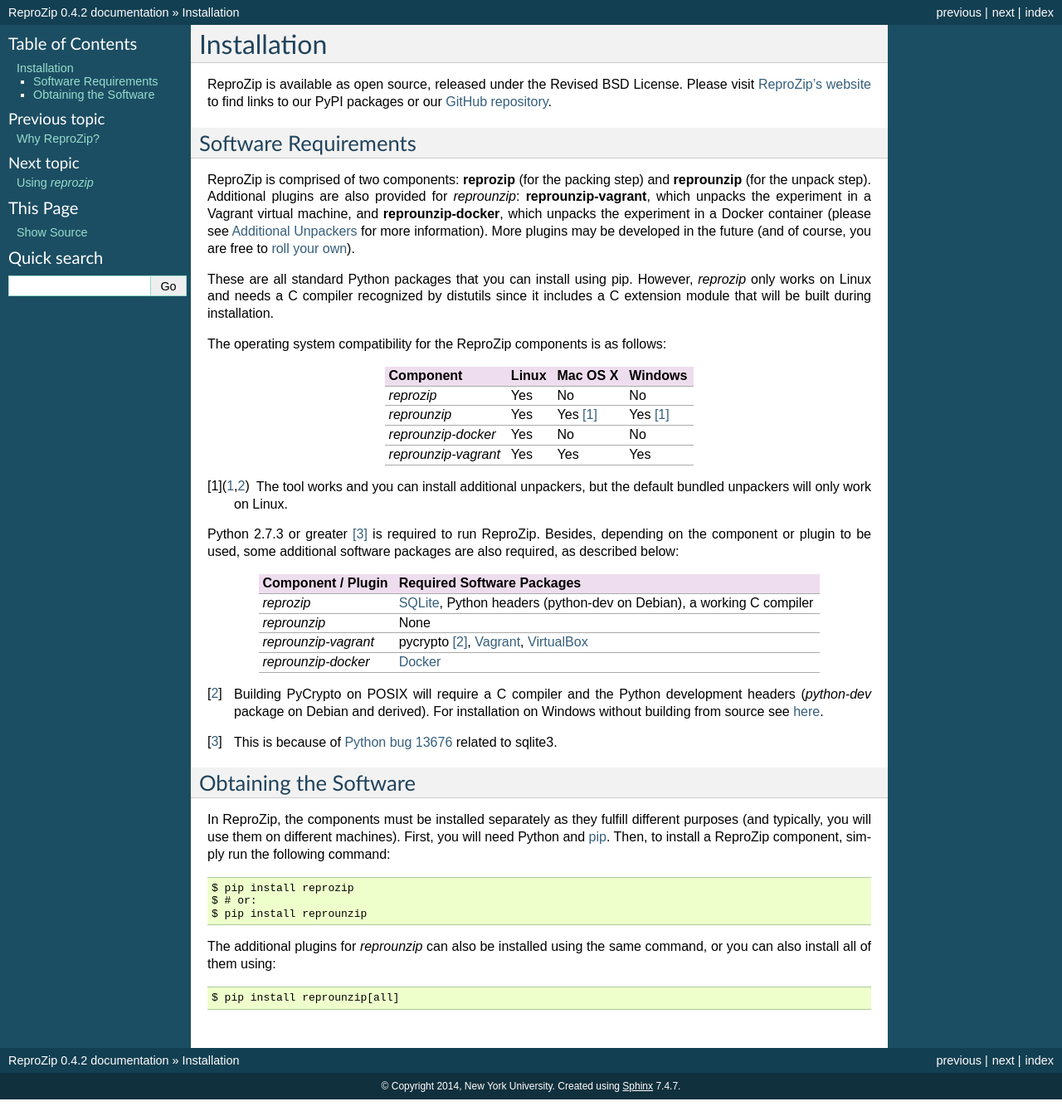
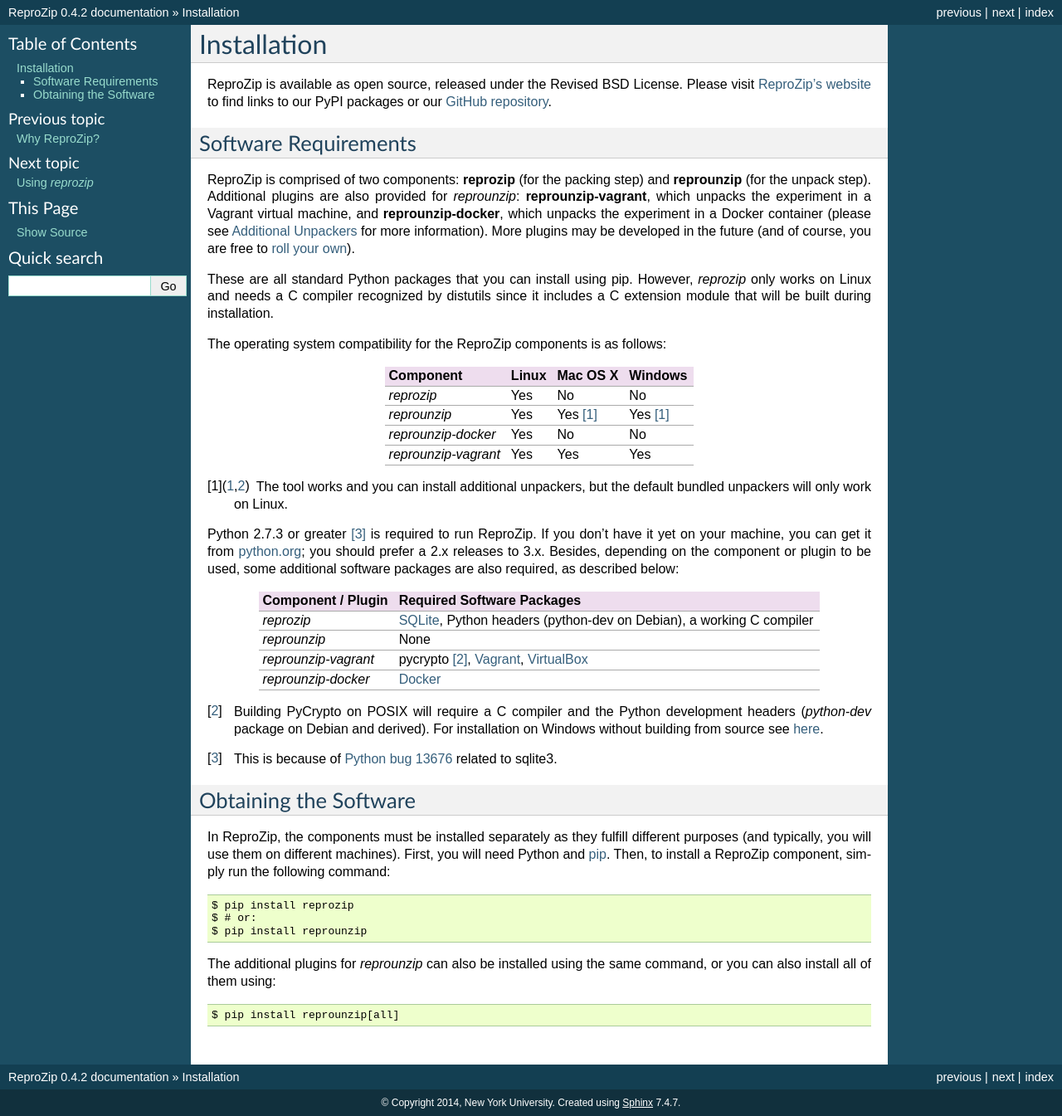
Before and after one commit to VIDA-NYU/reprozip, a Sphinx documentation site: the page built from docs/source/install.rst, in a window 1280 px wide. Shown: the whole page at 83% size. Built offline with Sphinx 7.4.7, drawn with Linux system fonts in a browser that asks for light colours.

Commit message:
Adds note about Python 3 (you should use Python 2)
Still waiting on https://github.com/jbardin/scp.py/pull/39

```diff
--- a/docs/source/install.rst
+++ b/docs/source/install.rst
@@ -26,7 +26,7 @@
 
 ..  [#plgn] The tool works and you can install additional unpackers, but the default bundled unpackers will only work on Linux.
 
-Python 2.7.3 or greater [#bug]_ is required to run ReproZip. Besides, depending on the component or plugin to be used, some additional software packages are also required, as described below:
+Python 2.7.3 or greater [#bug]_ is required to run ReproZip. If you don't have it yet on your machine, you can get it from `python.org <https://www.python.org/>`_; you should prefer a 2.x releases to 3.x. Besides, depending on the component or plugin to be used, some additional software packages are also required, as described below:
 
 +------------------------------+---------------------------------------------+
 | Component / Plugin           | Required Software Packages                  |
```
